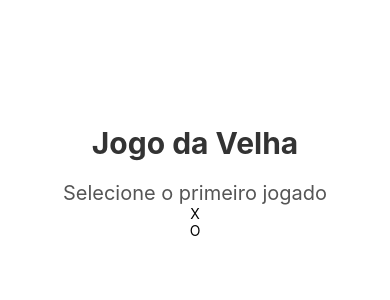
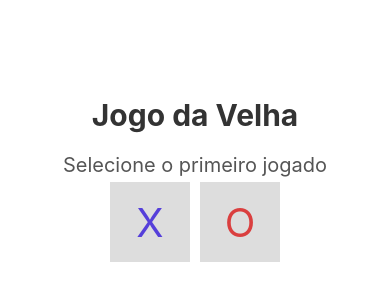
Before and after one commit to raysson123/jogodavelha, a React Native app: screen / in a window 390 px wide. Shown: the part 240-540 px from the top of the page. Built offline with nearby package versions, Linux system fonts and the light colour scheme.

Commit message:
verção 2

```diff
--- a/App.tsx
+++ b/App.tsx
@@ -4,6 +4,12 @@ import {useState} from "react";
 
 export default function App() {
     const [tela, setTela] = useState('menu');
+    const [jogadorAtual,setJogadorAtual]= useState('');
+    const [tabuleiro, setTabuleiro] = useState([]);
+    const [jogadasRestantes, setJogadasRestantes ] = useState(0);
+    const[ganhador, setganhador] = useState('');
+
+
     switch (tela) {
         case 'menu':
             return getTelaMenu();
@@ -21,14 +27,17 @@ export default function App() {
                 <StatusBar style="auto"/>
                 <Text style={styles.titulo}>Jogo da Velha</Text>
                 <Text style={styles.subtitulo}>Selecione o primeiro jogado</Text>
-                <TouchableOpacity>
-                    <Text style={styles.jogadorX}>X</Text>
+                < View style={styles.inlineItems}>
+                    <TouchableOpacity style={styles.boxJogador}>
+                        <Text style={styles.jogadorX}>X</Text>
 
-                </TouchableOpacity>
-                <TouchableOpacity>
-                    <Text style={styles.jogadorO}>O</Text>
+                    </TouchableOpacity>
+                    <TouchableOpacity style={styles.boxJogador}>
+                        <Text style={styles.jogadorO}>O</Text>
 
-                </TouchableOpacity>
+                    </TouchableOpacity>
+                </View>
+
             </View>
         );
     }
@@ -80,10 +89,23 @@ const styles = StyleSheet.create({
         color: "#555",
         marginTop: 20
     },
-    jogadorX:{
-
+    jogadorX: {
+        fontSize: 40,
+        color: '#553fda'
     },
-    jogadorO:{
-
+    jogadorO: {
+        fontSize: 40,
+        color: '#da3f3f'
+    },
+    boxJogador: {
+        width: 80,
+        height: 80,
+        backgroundColor: "#ddd",
+        alignItems: 'center',
+        justifyContent: "center",
+        margin: 5
+    },
+    inlineItems:{
+        flexDirection: 'row'
     }
 });
```
